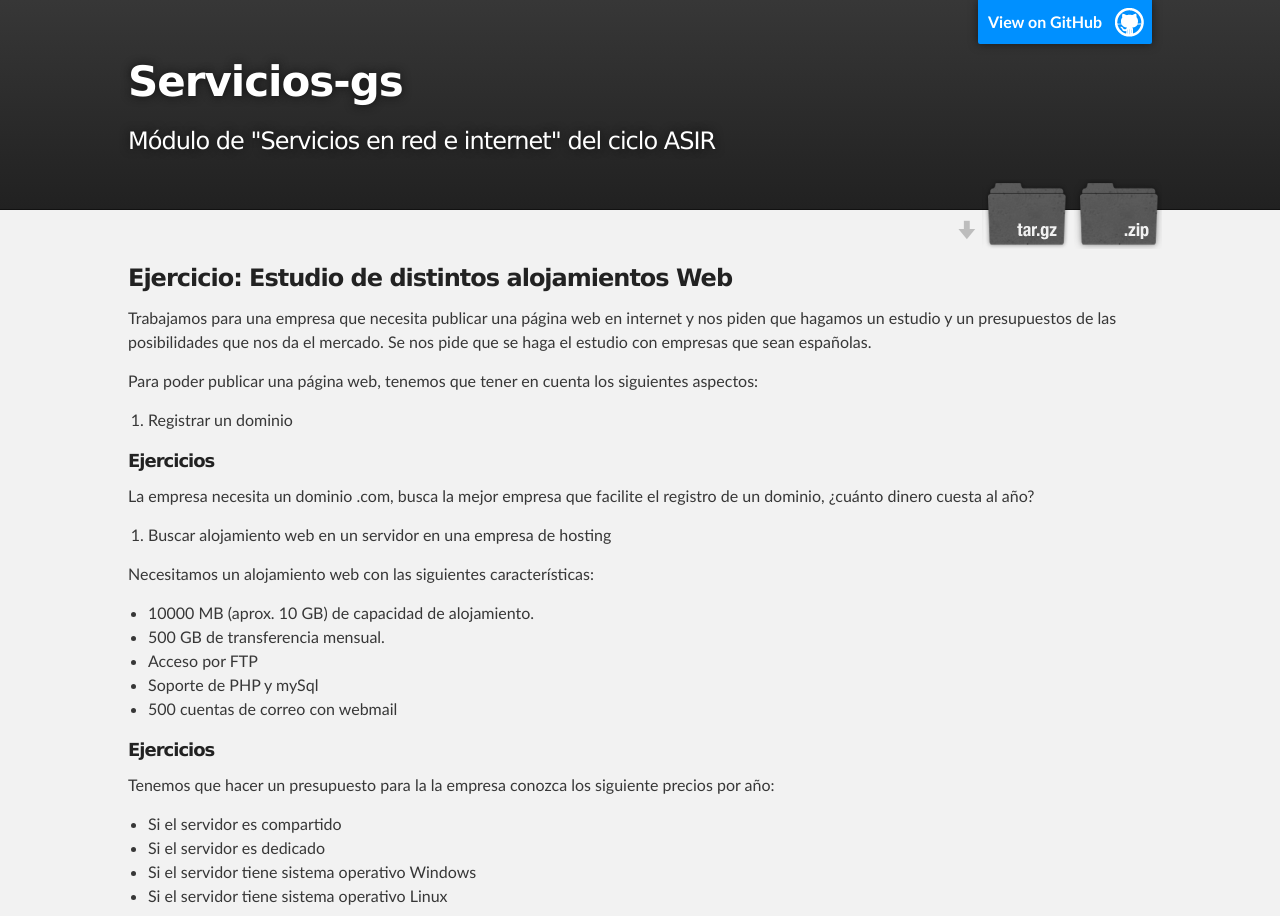
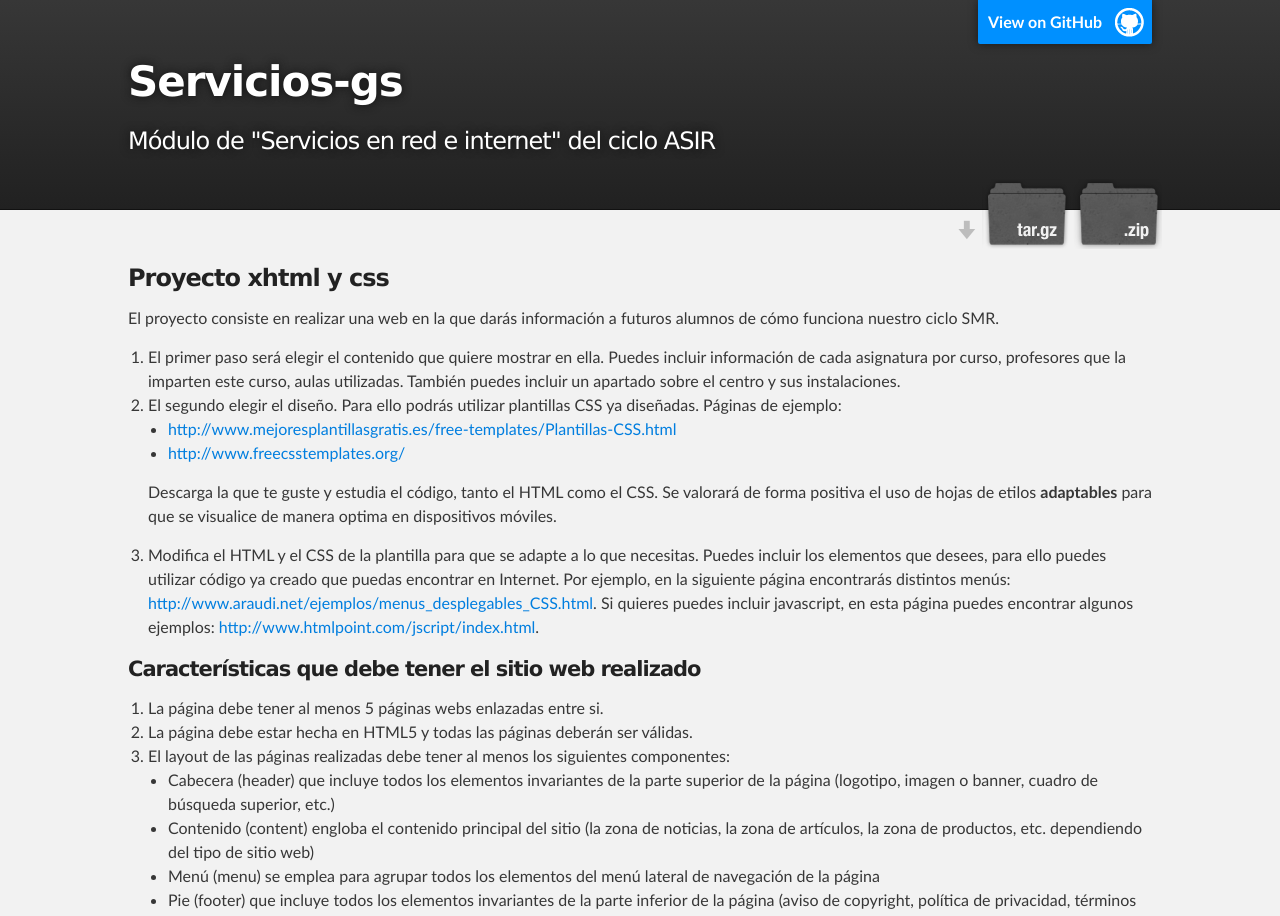
Before and after one commit to josedom24/servicios-gs, a Jekyll site: the page built from index.md, in a window 1280 px wide and 1400 px high. Shown: the top 916 px of the window. Built offline with Jekyll 4.4.1, drawn with Linux system fonts in a browser that asks for light colours; some of the changed text lies outside the part shown.

Commit message:
Sync README.md in master branch to index.md in gh-pages

```diff
--- a/index.md
+++ b/index.md
@@ -3,44 +3,48 @@ layout: index
 ---
 
 
-### Ejercicio: Estudio de distintos alojamientos Web
+### Proyecto xhtml y css
 
-Trabajamos para una empresa que necesita publicar una página web en internet y nos piden que hagamos un estudio y un presupuestos de las posibilidades que nos da el mercado. Se nos pide que se haga el estudio con empresas que sean españolas.
+El proyecto consiste en realizar una web en la que darás información a futuros alumnos de cómo
+funciona nuestro ciclo SMR.
 
-Para poder publicar una página web, tenemos que tener en cuenta los siguientes aspectos:
+1. El primer paso será elegir el contenido que quiere mostrar en ella. Puedes incluir información de cada asignatura por curso, profesores que la imparten este curso, aulas utilizadas. También puedes incluir un apartado sobre el centro y sus instalaciones.
+2. El segundo elegir el diseño. Para ello podrás utilizar plantillas CSS ya diseñadas. Páginas de ejemplo:
+	* [http://www.mejoresplantillasgratis.es/free-templates/Plantillas-CSS.html](http://www.mejoresplantillasgratis.es/free-templates/Plantillas-CSS.html)
+	* [http://www.freecsstemplates.org/](http://www.freecsstemplates.org/)
 
-1. Registrar un dominio
+	Descarga la que te guste y estudia el código, tanto el HTML como el CSS. Se valorará de forma positiva el uso de hojas de etilos **adaptables** para que se visualice de manera optima en dispositivos móviles.
+3. Modifica el HTML y el CSS de la plantilla para que se adapte a lo que necesitas. Puedes incluir los elementos que desees, para ello puedes utilizar código ya creado que puedas encontrar en Internet. Por ejemplo, en la siguiente página encontrarás distintos menús:
+[http://www.araudi.net/ejemplos/menus_desplegables_CSS.html](http://www.araudi.net/ejemplos/menus_desplegables_CSS.html). Si quieres puedes incluir javascript, en esta página puedes encontrar algunos ejemplos: [http://www.htmlpoint.com/jscript/index.html](http://www.htmlpoint.com/jscript/index.html).
 
-<div class='ejercicios' markdown='1'>
-##### **Ejercicios**
+#### Características que debe tener el sitio web realizado
 
-La empresa necesita un dominio .com, busca la mejor empresa que facilite el registro de un dominio, ¿cuánto dinero cuesta al año?
-</div>
+1. La página debe tener al menos 5 páginas webs enlazadas entre si.
+2. La página debe estar hecha en HTML5 y todas las páginas deberán ser válidas.
+3. El layout de las páginas realizadas debe tener al menos los siguientes componentes:
+	* Cabecera (header) que incluye todos los elementos invariantes de la parte superior de la página (logotipo, imagen o banner, cuadro de búsqueda superior, etc.)
+	* Contenido (content) engloba el contenido principal del sitio (la zona de noticias, la zona de artículos, la zona de productos, etc. dependiendo del tipo de sitio web)
+	* Menú (menu) se emplea para agrupar todos los elementos del menú lateral de navegación de la página
+	* Pie (footer) que incluye todos los elementos invariantes de la parte inferior de la página (aviso de copyright, política de privacidad, términos de uso, etc.)
+	* Lateral (sidebar) se emplea para agrupar los elementos de las columnas laterales y secundarias de la página.
 
-2. Buscar alojamiento web en un servidor en una empresa de hosting
+	![layout](img/layout.gif)
 
-Necesitamos un alojamiento web con las siguientes características:
+4. Se deben utilizar las etiquetas de texto estudiadas: títulos, párrafos, marcado de texto,...
+5. Al menos en una página debe existir enlaces a la misma página.
+6. Debe existir enlaces a páginas externas a nuestro sitio web.
+7. Debe existir alguna lista ordenada y no ordenada.
+8. Se deben incluir imágenes.
+9. Se debe incluir un mapa de imagen.
+10. Debe existir al menos una tabla.
+11. Debe existir un formulario que envíe los datos *http://dit.gonzalonazareno.org/~josedom/aweb/resultado.php*.
+12. Todas las páginas deben tener un favicon.
 
-* 10000 MB (aprox. 10 GB) de capacidad de alojamiento.
-* 500 GB de transferencia mensual.
-* Acceso por FTP
-* Soporte de PHP y mySql
-* 500 cuentas de correo con webmail
+#### Documentación a entregar
 
-<div class='ejercicios' markdown='1'>
-##### **Ejercicios**
-
-Tenemos que hacer un presupuesto para la la empresa conozca los siguiente precios por año:
-
-* Si el servidor es compartido
-* Si el servidor es dedicado
-* Si el servidor tiene sistema operativo Windows
-* Si el servidor tiene sistema operativo Linux
-
-Estudia también un presupuesto que indique el coste de un servidor, con las características anteriormente señaladas, que use la tecnología de cloud computing.
-
-</div>
-Se valorará por parte de la empresa el presupuesto que cumpla las prestaciones indicadas que sea más barato.
-
+* Estructura de ficheros que forman el sitio web comprimido.
+* La URL de la página donde tienes alojada la página, teniendo en cuenta que debe estar guardada en un directorio llamado **proyecto**.
+* Breve documento donde se describirá la página y se indicarán el origen de las plantillas descargadas y los códigos extra que hayamos incluido en nuestra web (menús,javascript,...)
+* Capturas de pantalla donde se vea la validación ed cada una de las páginas.
 
 [Volver](index)
```
